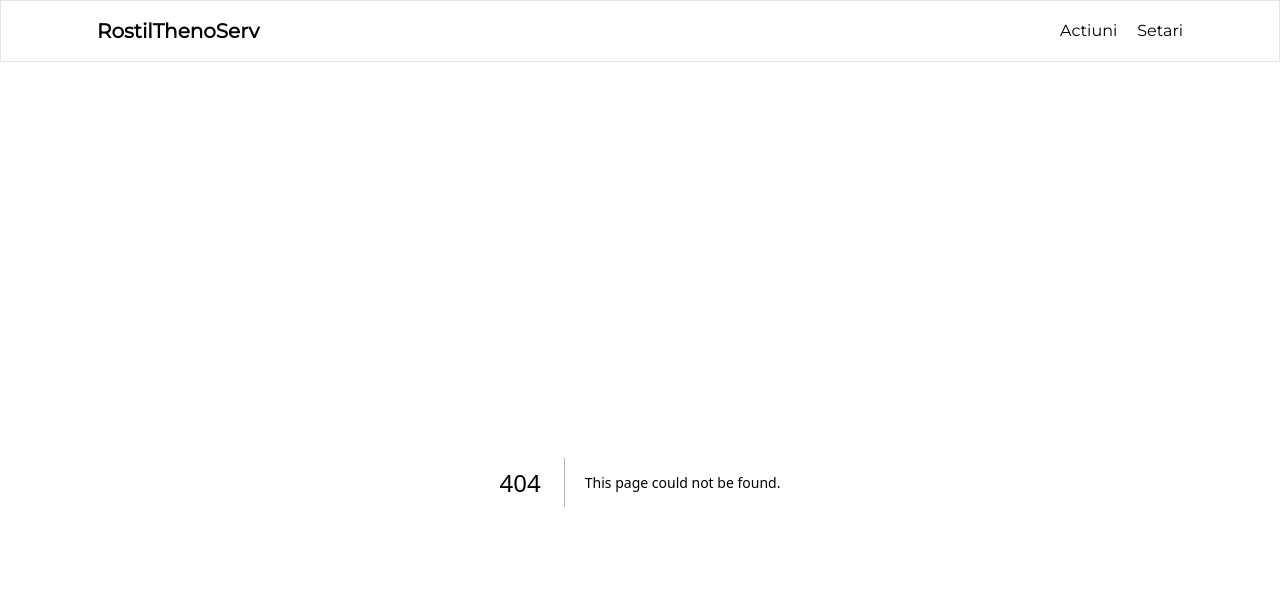
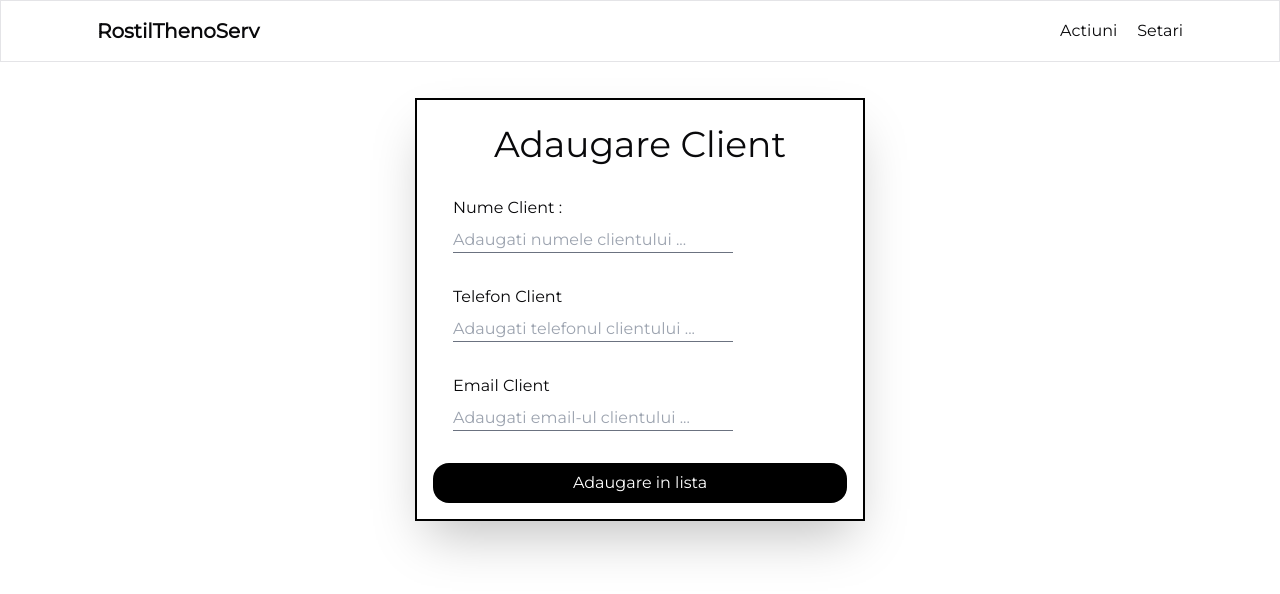
Before and after one commit to alin1k/rostil-tehnoserv, a Next.js app: page /clienti in a window 1280 px wide. Before the commit this address had no page. Shown: the top 594 px of the page. Built offline with nearby package versions, Linux system fonts and the light colour scheme.

Commit message:
Adaugare inputuri + liste + salvare in local storage

```diff
--- a/package.json
+++ b/package.json
@@ -16,6 +16,7 @@
     "next": "15.0.2",
     "react": "19.0.0-rc-02c0e824-20241028",
     "react-dom": "19.0.0-rc-02c0e824-20241028",
+    "react-icons": "^5.3.0",
     "tailwind-merge": "^2.5.5",
     "tailwindcss-animate": "^1.0.7"
   },
--- /dev/null
+++ b/src/app/clienti/page.js
@@ -0,0 +1,102 @@
+"use client"
+
+import { useState } from "react";
+import { RiDeleteBin6Line } from "react-icons/ri";
+import { useEffect} from "react";
+
+function Clienti()
+{
+    const [client,setClient] = useState([])
+    const [nume,SetNume] = useState("")
+    const [telefon,setTelefon] = useState("")
+    const [email,setEmail] = useState("")
+
+    function handleClient(event){
+       SetNume(event.target.value)
+    };
+
+    function handleTelefon(event){
+       setTelefon(event.target.value)
+    };
+
+    function handleEmail(event){
+        setEmail(event.target.value)
+    };
+
+    function handleAdaugare(){
+        if(nume === "" || telefon === "" || email === "")
+         alert("spatii necompletate")
+
+      else {
+      const newClient = {Cnume : nume,
+                         Cemail : email,
+                         Ctelefon : telefon};
+
+        setClient(c => [...c , newClient])
+      }
+
+
+    SetNume("");
+    setTelefon("");
+    setEmail("");
+   };
+
+   function removeFurnizor(index)
+   {
+ setClient(client.filter((componenta ,i) => index !== i ))
+   }
+
+   useEffect(() => {
+    const storedClienti = localStorage.getItem("clienti");
+    if (storedClienti) {
+        setClient(JSON.parse(storedClienti));
+    }
+}, []);
+
+
+useEffect(() =>{
+    localStorage.setItem("clienti" , JSON.stringify(client));
+}, [client]);
+
+
+    return(
+        <>
+        <div className="flex justify-center items-center mb-9  ">
+        <div className="border-2 border-black p-4 w-[450px] mt-4 p-4 shadow-2xl ">
+
+          <p className="text-center text-4xl mt-2"> Adaugare Client </p>
+
+           <div className="px-5 py-8 flex flex-col w-[320px]">
+              <p>Nume Client : </p>
+           <input  placeholder="Adaugati numele clientului ..." value={nume} onChange={handleClient}  className=" mt-2 mb-8 border-b border-gray-500 focus:outline-none  "></input>
+              <p>Telefon Client</p>
+           <input  placeholder="Adaugati telefonul clientului ..." value={telefon} onChange={handleTelefon}  className=" mt-2 mb-8 border-b border-gray-500 focus:outline-none" ></input>
+
+           <p>Email Client</p>
+           <input placeholder="Adaugati email-ul clientului ..." value={email} onChange={handleEmail}  className=" mt-2 border-b border-gray-500 focus:outline-none" ></input>
+           </div>
+
+          <button onClick={handleAdaugare}  className="w-full bg-black py-2 rounded-2xl text-white transform transition-all duration-2gi00 active:scale-95 ease-out  ">Adaugare in lista</button>
+          </div>
+          </div>
+
+          <div>
+
+          <ul>
+            {client.map((clienti,index) =>
+            <li key={index} className="flex gap-36 mt-5 text- border-black border-2 p-3 w-full">
+            <p>{clienti.Cnume}</p>
+            <p>{clienti.Ctelefon}</p>
+            <p>{clienti.Cemail}</p>
+            <RiDeleteBin6Line className="w-full" onClick={() => removeFurnizor(index)}></RiDeleteBin6Line>
+
+            </li>)}
+
+          </ul>
+
+          </div>
+
+      </>
+    );
+}
+export default Clienti;
--- a/src/app/furnizori/page.js
+++ b/src/app/furnizori/page.js
@@ -1,30 +1,103 @@
 "use client";
 
+import { RiDeleteBin6Line } from "react-icons/ri";
 import { useState } from "react";
 import { useEffect} from "react";
+
+
 function Furnizori(){
+
+        const [furnizor,setFurnizor] = useState([]);
+        const [nume,setNume] = useState("");
+        const [email,setEmail] = useState("");
+        const [adresa,setAdresa] = useState("");
+
+
+    function handleNume(event){
+     setNume(event.target.value)
+    }
+
+    function handleEmail(event){
+        setEmail(event.target.value)
+    }
+
+    function handleAdresa(event){
+        setAdresa(event.target.value)
+    }
+
+    function handleAddFurnizor(){
+
+        if(nume ==="" || email === "" || adresa === "")
+            alert("spatii necompletate")
+        else{
+
+      const newFurnizor = {fNume : nume,
+                           fEmail : email,
+                           fAdresa : adresa};
+
+      setFurnizor(f => [...f, newFurnizor])
+
+      setNume("");
+      setAdresa("");
+      setEmail("")
+        }
+    }
+
+    function removeFurnizor(index){
+        setFurnizor(furnizor.filter((componenta , i) => index!==i));
+    }
+
+    useEffect(() => {
+        const storedFurnizori = localStorage.getItem("furnizori");
+        if (storedFurnizori) {
+            setFurnizor(JSON.parse(storedFurnizori));
+        }
+    }, []);
+
+
+    useEffect(() =>{
+        localStorage.setItem("furnizori" , JSON.stringify(furnizor));
+    }, [furnizor]);
 
     return(
         <>
-        <div className="flex justify-center items-center   ">
+        <div className="flex justify-center items-center mb-9  ">
           <div className="border-2 border-black p-4 w-[450px] mt-4 p-4 shadow-2xl ">
 
             <p className="text-center text-4xl mt-2"> Adaugare Furnizor </p>
 
              <div className="px-5 py-8 flex flex-col w-[320px]">
                 <p>Nume Furnizor : </p>
-             <input placeholder="Adaugati numele furnizorului ..." className=" mt-2 mb-8 border-b border-gray-500 focus:outline-none  "></input>
+             <input onChange={handleNume} placeholder="Adaugati numele furnizorului ..." value={nume} className=" mt-2 mb-8 border-b border-gray-500 focus:outline-none  "></input>
                 <p>Adresa Furnizor</p>
-             <input placeholder="Adaugati adresa furnizorului ..." className=" mt-2 mb-8 border-b border-gray-500 focus:outline-none"></input>
+             <input onChange={handleAdresa} placeholder="Adaugati adresa furnizorului ..." className=" mt-2 mb-8 border-b border-gray-500 focus:outline-none" value={adresa}></input>
 
              <p>Website Furnizor</p>
-             <input placeholder="Adaugati website-ul furnizorului" className=" mt-2 border-b border-gray-500 focus:outline-none"></input>
+             <input onChange={handleEmail} placeholder="Adaugati website-ul furnizorului ... " className=" mt-2 border-b border-gray-500 focus:outline-none" value={email} ></input>
              </div>
 
-            <button className="w-full bg-black py-2 rounded-2xl text-white transform transition-all duration-2gi00 active:scale-95 ease-out  ">Adaugare in lista</button>
+            <button onClick={handleAddFurnizor} className="w-full bg-black py-2 rounded-2xl text-white transform transition-all duration-2gi00 active:scale-95 ease-out  ">Adaugare in lista</button>
             </div>
         </div>
 
+       <div className="flex justify-center items-center">
+
+        <ul>
+            {furnizor.map((furnizor,index) =>
+            <li key={index} className="flex gap-36 mt-5 text- border-black border-2 p-3 w-full">
+
+                <p className="">{furnizor.fNume}</p>
+                <p className="">{furnizor.fAdresa}</p>
+                <p className="">{furnizor.fEmail}</p>
+                <RiDeleteBin6Line className="w-full" onClick={() => removeFurnizor(index)}></RiDeleteBin6Line>
+
+
+
+
+
+            </li>)}
+        </ul>
+       </div>
         </>
     );
 }
```
Also changed, not shown: 1 other file (tests, documents, lock files or other folders).
